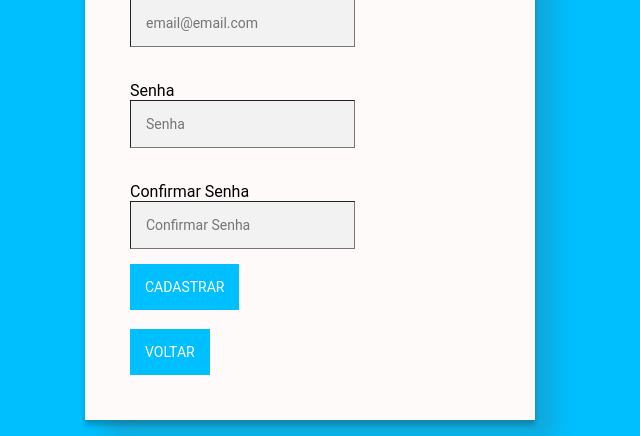
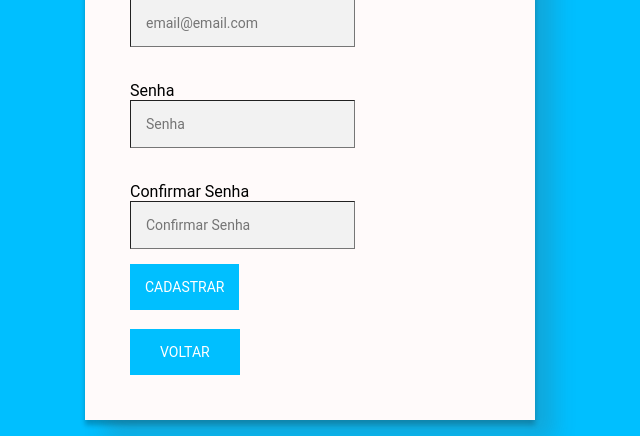
Before and after one commit to PedroViniciusBarros/hospital_liberdade, a PHP site: page /cadastro.html in a window 1280 px wide. Shown: the part 737-1173 px from the top of the page, without its empty margins (330-970 px from the left). Run offline with PHP 8.4, Linux system fonts and the light colour scheme.

Commit message:
update padding css botao volrae

```diff
--- a/css/cadastro.css
+++ b/css/cadastro.css
@@ -40,4 +40,5 @@ form {
 form button a{
   text-decoration: none;
   color: #FFF;
+  padding: 15px;
 }
```
